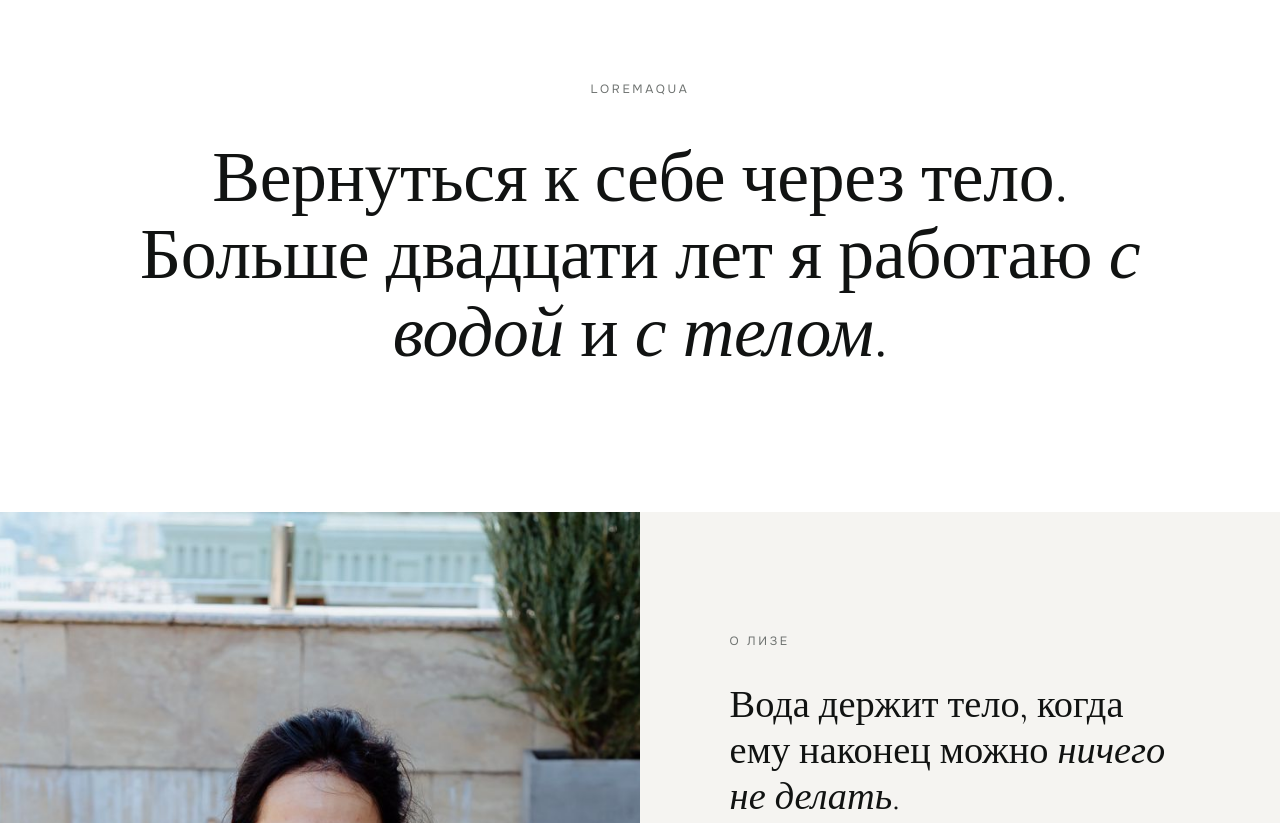
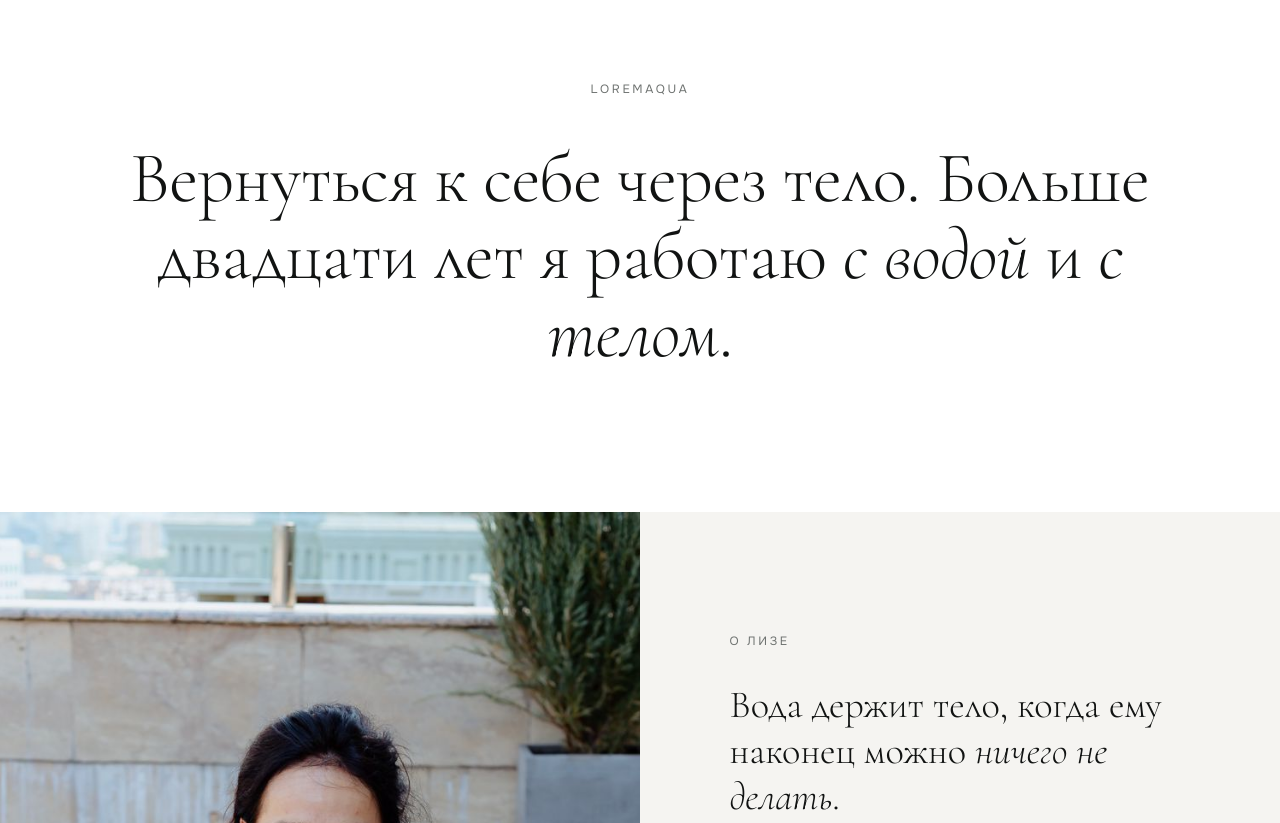
Before and after one commit to mostiev/loremaqua, a plain HTML site: page index.html in a window 1280 px wide. Shown: the part 880-1703 px from the top of the page. Drawn offline with nearby package versions, Linux system fonts and the light colour scheme.

Commit message:
Стабилизировать шрифты, запуск видео и прокрутку при загрузке

```diff
--- a/index.html
+++ b/index.html
@@ -6,10 +6,58 @@
 <meta name="robots" content="noindex, nofollow">
 <title>Loremaqua — Лиза Попова</title>
 <meta name="description" content="Лиза Попова. Авторская практика Loremaqua в тёплой воде и на суше.">
-<link rel="preconnect" href="https://fonts.googleapis.com">
-<link rel="preconnect" href="https://fonts.gstatic.com" crossorigin>
-<link href="https://fonts.googleapis.com/css2?family=Cormorant+Garamond:ital,wght@0,300;0,400;1,300;1,400&family=Onest:wght@300;400;500&display=swap" rel="stylesheet">
+<link rel="preload" as="font" type="font/woff2" crossorigin href="fonts/cormorant-garamond-latin-wght-normal.woff2">
+<link rel="preload" as="font" type="font/woff2" crossorigin href="fonts/cormorant-garamond-cyrillic-wght-italic.woff2">
+<link rel="preload" as="font" type="font/woff2" crossorigin href="fonts/onest-cyrillic-wght-normal.woff2">
 <style>
+@font-face {
+  font-family: 'Cormorant Garamond';
+  font-style: normal;
+  font-display: block;
+  font-weight: 300 700;
+  src: url(fonts/cormorant-garamond-cyrillic-wght-normal.woff2) format('woff2-variations');
+  unicode-range: U+0301,U+0400-045F,U+0490-0491,U+04B0-04B1,U+2116;
+}
+@font-face {
+  font-family: 'Cormorant Garamond';
+  font-style: normal;
+  font-display: block;
+  font-weight: 300 700;
+  src: url(fonts/cormorant-garamond-latin-wght-normal.woff2) format('woff2-variations');
+  unicode-range: U+0000-00FF,U+0131,U+0152-0153,U+02BB-02BC,U+02C6,U+02DA,U+02DC,U+0304,U+0308,U+0329,U+2000-206F,U+20AC,U+2122,U+2191,U+2193,U+2212,U+2215,U+FEFF,U+FFFD;
+}
+@font-face {
+  font-family: 'Cormorant Garamond';
+  font-style: italic;
+  font-display: block;
+  font-weight: 300 700;
+  src: url(fonts/cormorant-garamond-cyrillic-wght-italic.woff2) format('woff2-variations');
+  unicode-range: U+0301,U+0400-045F,U+0490-0491,U+04B0-04B1,U+2116;
+}
+@font-face {
+  font-family: 'Cormorant Garamond';
+  font-style: italic;
+  font-display: block;
+  font-weight: 300 700;
+  src: url(fonts/cormorant-garamond-latin-wght-italic.woff2) format('woff2-variations');
+  unicode-range: U+0000-00FF,U+0131,U+0152-0153,U+02BB-02BC,U+02C6,U+02DA,U+02DC,U+0304,U+0308,U+0329,U+2000-206F,U+20AC,U+2122,U+2191,U+2193,U+2212,U+2215,U+FEFF,U+FFFD;
+}
+@font-face {
+  font-family: 'Onest';
+  font-style: normal;
+  font-display: block;
+  font-weight: 100 900;
+  src: url(fonts/onest-cyrillic-wght-normal.woff2) format('woff2-variations');
+  unicode-range: U+0301,U+0400-045F,U+0490-0491,U+04B0-04B1,U+2116;
+}
+@font-face {
+  font-family: 'Onest';
+  font-style: normal;
+  font-display: block;
+  font-weight: 100 900;
+  src: url(fonts/onest-latin-wght-normal.woff2) format('woff2-variations');
+  unicode-range: U+0000-00FF,U+0131,U+0152-0153,U+02BB-02BC,U+02C6,U+02DA,U+02DC,U+0304,U+0308,U+0329,U+2000-206F,U+20AC,U+2122,U+2191,U+2193,U+2212,U+2215,U+FEFF,U+FFFD;
+}
 /* Мир: белая галерея, в которую вставлена вода. Видео даёт цвет, всё остальное — чёрное, белое и воздух.
    Отсылки: тонкие прописные заголовки (Cartier, Bemont), огромные фразы на прокрутке (Apple), капсулы и чистая сетка (Потемки). */
 :root{
@@ -329,7 +377,7 @@ section[id]{scroll-margin-top:80px}
 <main>
 <!-- 1. Первый экран -->
 <section class="hero" id="hero">
-  <video id="hero-video" src="media/hero-water.mp4?v=2" poster="media/hero-water.jpg" preload="auto" autoplay muted loop playsinline aria-hidden="true"></video>
+  <video id="hero-video" src="media/hero-water.mp4?v=2" poster="media/hero-water.jpg" preload="metadata" muted loop playsinline aria-hidden="true"></video>
   <div class="wrap hero-in">
     <p class="label">Лиза Попова · авторская практика</p>
     <h1>Loremaqua</h1>
@@ -376,7 +424,7 @@ section[id]{scroll-margin-top:80px}
         <h2 class="h2 caps">Практика<br>в <em>тёплой</em><br>воде</h2>
       </div>
       <div class="vwrap">
-        <video id="pv" src="media/practice.mp4" poster="media/practice.jpg" preload="metadata" playsinline></video>
+        <video id="pv" src="media/practice.mp4" poster="media/practice.jpg" preload="none" playsinline></video>
         <button class="cover" id="pv-cover" type="button" aria-label="Смотреть видео о практике">
           <span class="play"><svg width="26" height="26" viewBox="0 0 28 28" aria-hidden="true"><path d="M9 6l14 8-14 8z" fill="#fff"></path></svg></span>
           <span class="meta">Смотреть · 0:33</span>
@@ -412,13 +460,13 @@ section[id]{scroll-margin-top:80px}
     </div>
     <div class="fmt-grid">
       <a class="fmt" href="#booking">
-        <div class="media"><video src="media/format-water-card.mp4" poster="media/format-water-card.jpg" autoplay muted loop playsinline aria-hidden="true"></video><span class="tag">01</span></div>
+        <div class="media"><video data-src="media/format-water-card.mp4" poster="media/format-water-card.jpg" preload="none" muted loop playsinline aria-hidden="true"></video><span class="tag">01</span></div>
         <div class="cap"><h3>В воде</h3><span>1–2 часа</span></div>
         <p>Тёплая вода, погружение — по готовности.</p>
         <span class="more">Записаться <i></i></span>
       </a>
       <a class="fmt" href="#booking">
-        <div class="media"><video src="media/format-land.mp4" poster="media/format-land.jpg" autoplay muted loop playsinline aria-hidden="true"></video><span class="tag">02</span></div>
+        <div class="media"><video data-src="media/format-land.mp4" poster="media/format-land.jpg" preload="none" muted loop playsinline aria-hidden="true"></video><span class="tag">02</span></div>
         <div class="cap"><h3>На суше</h3><span>1–2 часа</span></div>
         <p>Массажный стол, техники для тела и дыхания.</p>
         <span class="more">Записаться <i></i></span>
@@ -468,7 +516,7 @@ section[id]{scroll-margin-top:80px}
 
 <!-- 8. Запись — снова вода -->
 <section class="book" id="booking">
-  <video src="media/format-water.mp4" poster="media/format-water.jpg" autoplay muted loop playsinline aria-hidden="true"></video>
+  <video data-src="media/format-water.mp4" poster="media/format-water.jpg" preload="none" muted loop playsinline aria-hidden="true"></video>
   <div class="wrap book-grid">
     <div>
       <p class="label">Запись</p>
@@ -580,33 +628,6 @@ section[id]{scroll-margin-top:80px}
 </a>
 
 <script>
-// Safari может отложить автозапуск до возвращения на вкладку.
-(function(){
-  var video=document.getElementById('hero-video'),button=document.getElementById('hero-play');
-  function playHero(){
-    if(!video.paused || video.error)return;
-    video.muted=true;
-    video.play().catch(function(error){
-      if(error.name==='NotAllowedError')button.hidden=false;
-    });
-  }
-  function resumeHero(){
-    if(!document.hidden && video.getBoundingClientRect().bottom>0)playHero();
-  }
-  video.addEventListener('playing',function(){button.hidden=true;});
-  video.addEventListener('error',function(){button.hidden=true;});
-  button.addEventListener('click',playHero);
-  document.addEventListener('visibilitychange',resumeHero);
-  window.addEventListener('pageshow',resumeHero);
-})();
-// При открытии и обновлении — всегда с начала страницы
-(function(){
-  try{ if('scrollRestoration' in history) history.scrollRestoration='manual'; }catch(e){}
-  var h=location.hash;
-  if(h){ try{ history.replaceState(null,'',location.pathname+location.search); }catch(e){} }
-  function top(){ var d=document.documentElement,b=d.style.scrollBehavior; d.style.scrollBehavior='auto'; window.scrollTo(0,0); d.style.scrollBehavior=b; }
-  top(); window.addEventListener('load',top); window.addEventListener('pageshow',top);
-})();
 (function(){
   // Шапка
   var bar=document.getElementById('top-bar'),hero=document.getElementById('hero'),fb=document.getElementById('float-book'),bk=document.getElementById('booking');
@@ -672,15 +693,48 @@ section[id]{scroll-margin-top:80px}
   document.addEventListener('keydown',function(e){if(!m.classList.contains('open')||view.hidden)return;if(e.key==='ArrowRight')show(cur+1);if(e.key==='ArrowLeft')show(cur-1);});
   var sx=null;view.addEventListener('touchstart',function(e){sx=e.touches[0].clientX;},{passive:true});
   view.addEventListener('touchend',function(e){if(sx===null)return;var d=e.changedTouches[0].clientX-sx;if(Math.abs(d)>50)show(cur+(d<0?1:-1));sx=null;});
-  // Фоновые видео играют только когда видны — меньше трафика и батареи на телефоне
-  var bg=document.querySelectorAll('video[autoplay]');
-  if('IntersectionObserver' in window && !still){
-    var io=new IntersectionObserver(function(es){es.forEach(function(e){
-      if(e.isIntersecting){var r=e.target.play();if(r&&r.catch)r.catch(function(){});}else{e.target.pause();}
-    });},{rootMargin:'120px'});
-    bg.forEach(function(v){io.observe(v);});
+  // Загружаем фоновые ролики, только когда они появляются на экране.
+  const motion = window.matchMedia('(prefers-reduced-motion: reduce)');
+  const heroVideo = document.getElementById('hero-video');
+  const playButton = document.getElementById('hero-play');
+  const videos = [heroVideo, ...document.querySelectorAll('video[data-src]')];
+  const visible = new Set();
+  let manualHero = false;
+
+  function updateVideo(video) {
+    const manual = video === heroVideo && manualHero;
+    if (document.hidden || !visible.has(video) || (motion.matches && !manual)) {
+      video.pause();
+      return;
+    }
+    if (!video.src && video.dataset.src) video.src = video.dataset.src;
+    video.play().catch(function(error) {
+      if (video === heroVideo && error.name === 'NotAllowedError') playButton.hidden = false;
+    });
   }
-  if(still){document.querySelectorAll('video[autoplay]').forEach(function(v){v.removeAttribute('autoplay');v.pause();});}
+  function updateVideos() { videos.forEach(updateVideo); }
+  playButton.hidden = !motion.matches;
+  playButton.addEventListener('click', function() {
+    manualHero = true;
+    visible.add(heroVideo);
+    updateVideo(heroVideo);
+  });
+  heroVideo.addEventListener('playing', function() { playButton.hidden = true; });
+  motion.addEventListener('change', function() {
+    manualHero = false;
+    playButton.hidden = !motion.matches;
+    updateVideos();
+  });
+  const observer = new IntersectionObserver(function(entries) {
+    entries.forEach(function(entry) {
+      if (entry.isIntersecting) visible.add(entry.target);
+      else visible.delete(entry.target);
+      updateVideo(entry.target);
+    });
+  });
+  videos.forEach(function(video) { observer.observe(video); });
+  document.addEventListener('visibilitychange', updateVideos);
+  window.addEventListener('pageshow', updateVideos);
 })();
 </script>
 </body>
```
Also changed, not shown: fonts/cormorant-garamond-LICENSE.txt (added), fonts/cormorant-garamond-cyrillic-wght-italic.woff2 (added), fonts/cormorant-garamond-cyrillic-wght-normal.woff2 (added), fonts/cormorant-garamond-latin-wght-italic.woff2 (added), fonts/cormorant-garamond-latin-wght-normal.woff2 (added), fonts/onest-LICENSE.txt (added), fonts/onest-cyrillic-wght-normal.woff2 (added), fonts/onest-latin-wght-normal.woff2 (added).
